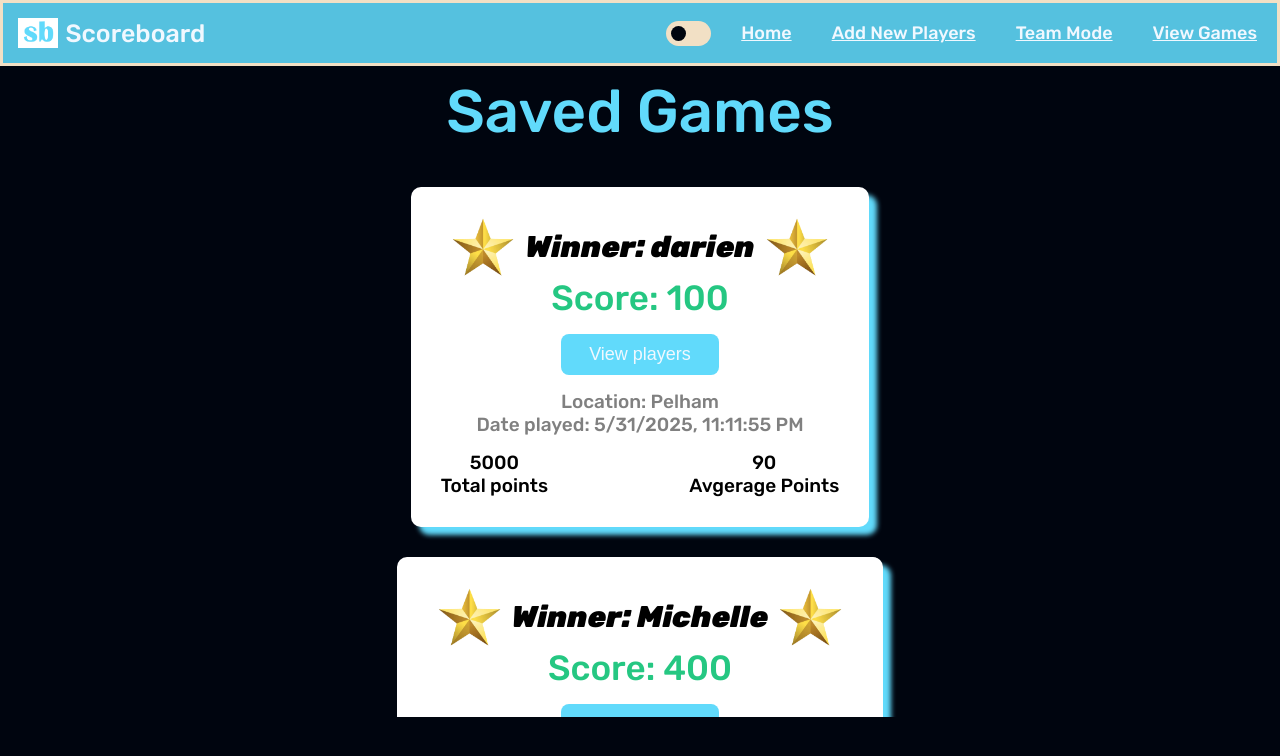
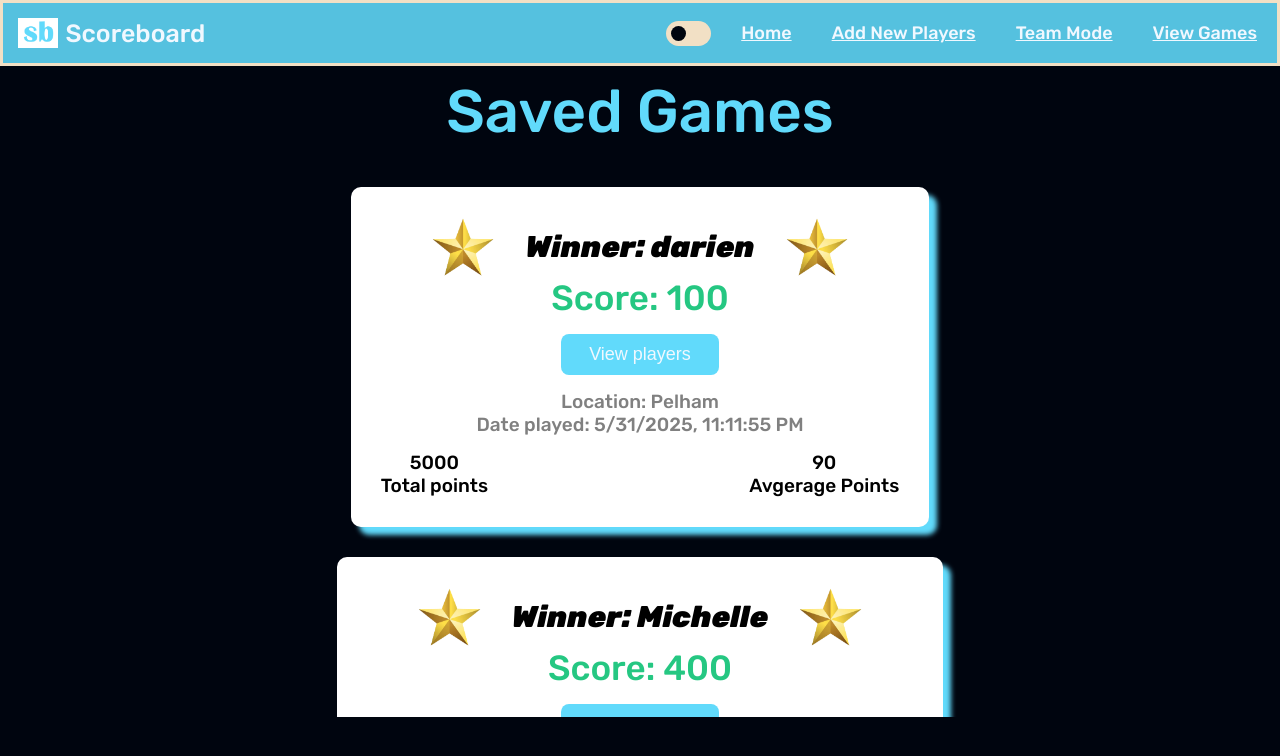
Before and after one commit to darienmiller88/DigitalScoreBoard, a Vue app in the folder client/: page /view-games in a window 1280 px wide. Shown: the top 756 px of the page. Built offline with nearby package versions, Linux system fonts and the light colour scheme; no server answers; a web font is replaced by a local one.

Commit message:
fix: changed styles in Game.vue, made game wider on tablets and laptops

```diff
--- a/client/src/components/Game/Game.vue
+++ b/client/src/components/Game/Game.vue
@@ -9,9 +9,9 @@
 
 <template>
     <div class="game">
-        <div class="winner">
+        <div class="winner-wrapper">
             <img :src="star" alt="">
-            Winner: {{ props.winner.username }}
+            <span class="winner"> Winner: {{ props.winner.username }} </span>
             <img :src="star" alt="">
         </div>
         <div class="score">Score: {{ props.winner.score }}</div>
@@ -45,6 +45,8 @@
             </div>
         </div>
     </div>
+
+
 </template>
 
 <style scoped lang="scss">
@@ -74,11 +76,17 @@
             transform: translateY(-5px);
         }
 
-        .winner{
+        .winner-wrapper{
             display: flex;
             align-items: center;
             font-size: 30px;
             font-style: italic;
+
+            .winner{
+                @media screen and (min-width: 768px) {
+                    margin: 0px 20px;
+                }
+            }
 
             img{
                 height: 45px;
@@ -88,6 +96,10 @@
                 @media screen and (min-width: 768px) {
                     height: 60px;
                 }
+            }
+
+            @media screen and (min-width: 768px) {
+                margin: 0px 40px;
             }
         }
 
--- a/client/src/components/SaveGame/SaveGame.vue
+++ b/client/src/components/SaveGame/SaveGame.vue
@@ -6,6 +6,7 @@
     import { scoreBoardApi } from '../../api/api';
     import { buttonActiveStore, ButtonState } from '../../stores/buttonActiveStore';
     import Loading from '../Loading/Loading.vue';
+    import Modal from '../Modal/Modal.vue';
 
     //Stateful methods
     const { getWinningTeam, getTotalPoints, getAveragePoints, getPlayers } = teamCardsStore()
@@ -56,6 +57,10 @@
             <div v-else> Save Game </div>
         </button>
     </div>
+
+    <!-- <Modal
+
+    /> -->
 </template>
 
 <style scoped lang="scss">
```
